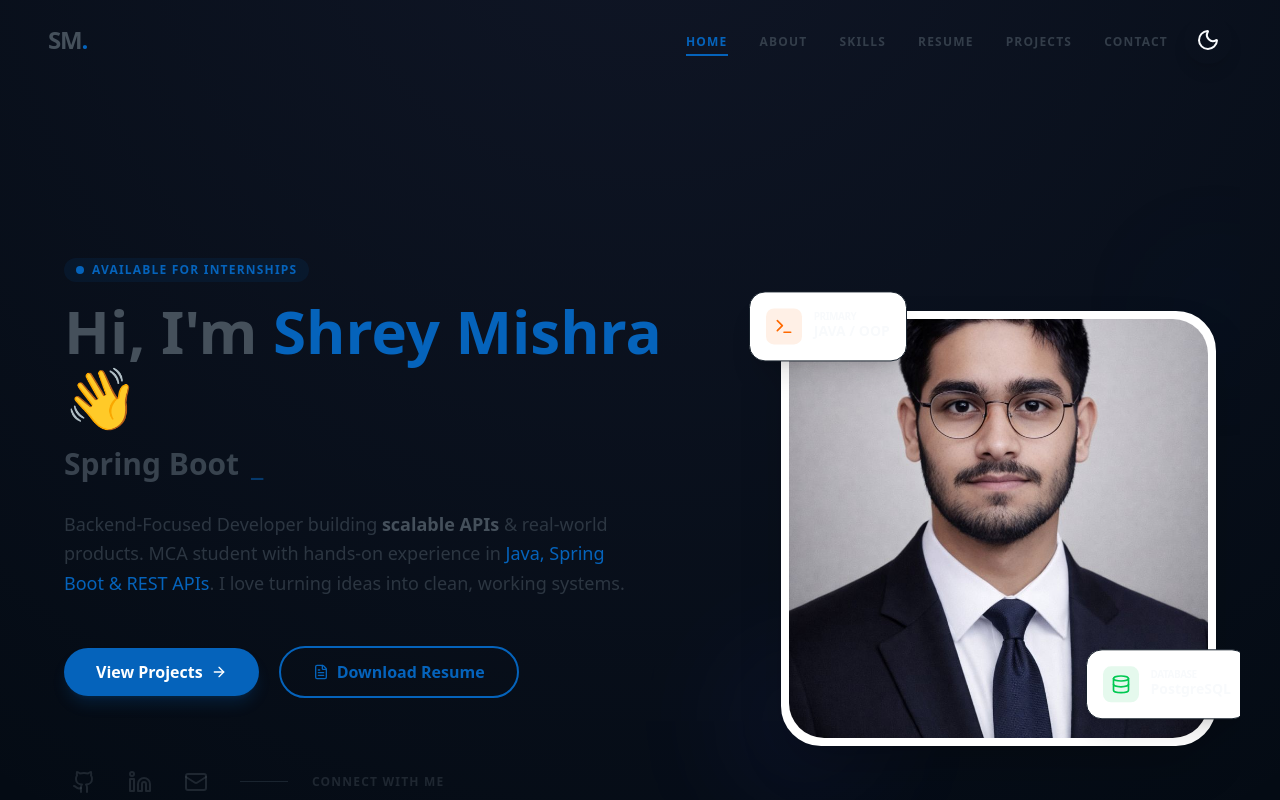
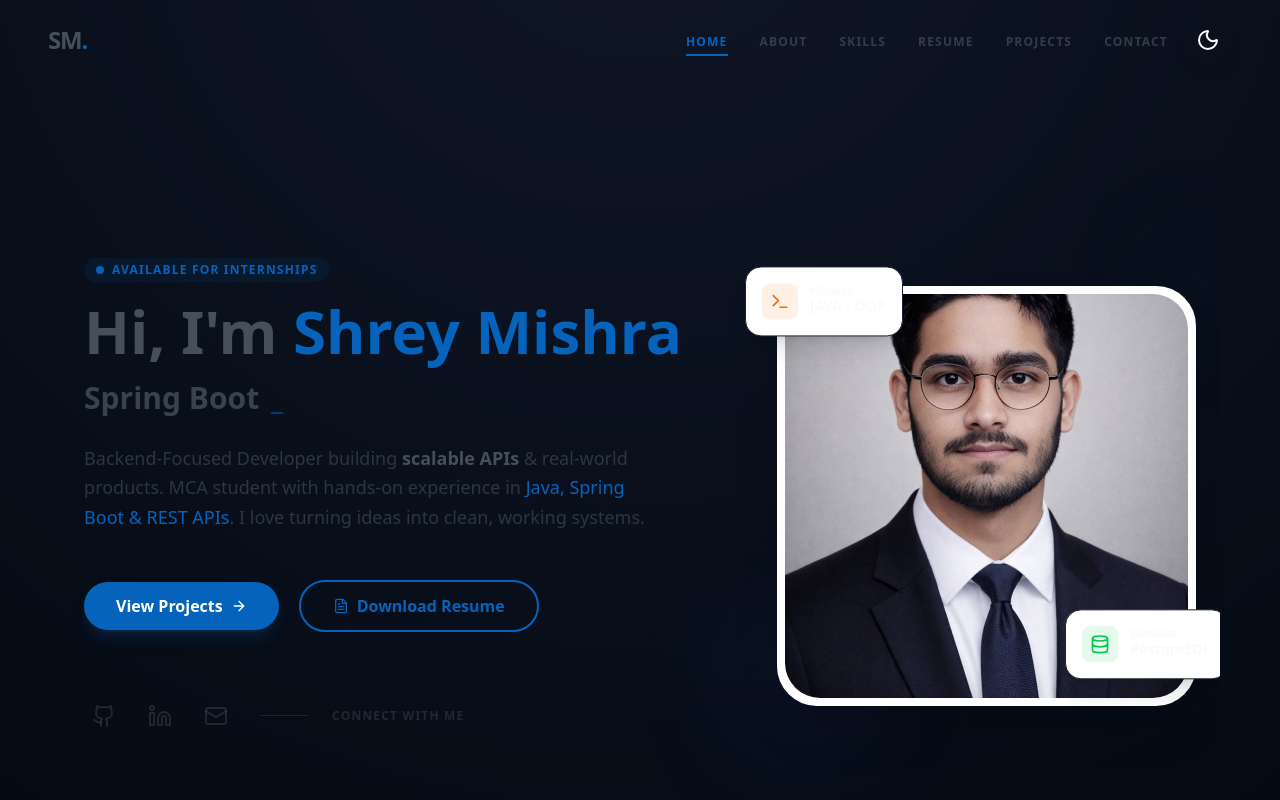
Before and after one commit to TheNineOne/shrey-mishra-portfolio, a Next.js app: page / in a window 1280 px wide. Shown: the top 800 px of the page. Built offline with nearby package versions, Linux system fonts and the light colour scheme.

Commit message:
Removed waving hand emoji from Hero section

```diff
--- a/src/components/Hero.tsx
+++ b/src/components/Hero.tsx
@@ -64,7 +64,7 @@ export default function Hero() {
                     </motion.div>
 
                     <h1 className="text-4xl md:text-6xl font-display font-black text-secondary dark:text-white leading-[1.1]">
-                        Hi, I&apos;m <span className="text-primary">Shrey Mishra</span> <span className="animate-wave inline-block">👋</span>
+                        Hi, I&apos;m <span className="text-primary">Shrey Mishra</span>
                     </h1>
 
                     <h2 className="text-2xl md:text-3xl font-mono text-secondary/80 dark:text-foreground/80 h-10">
```
